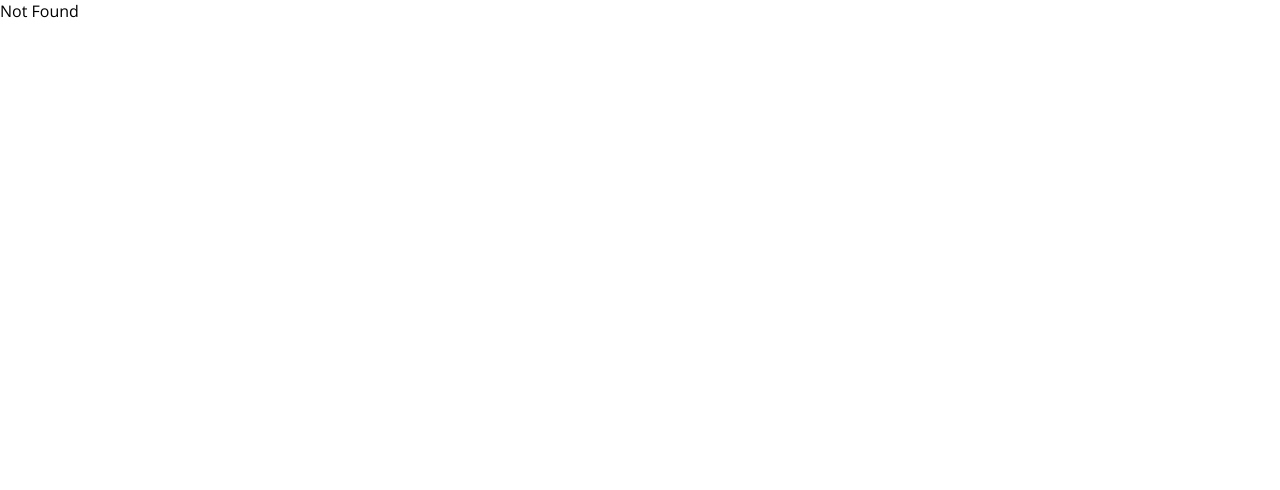
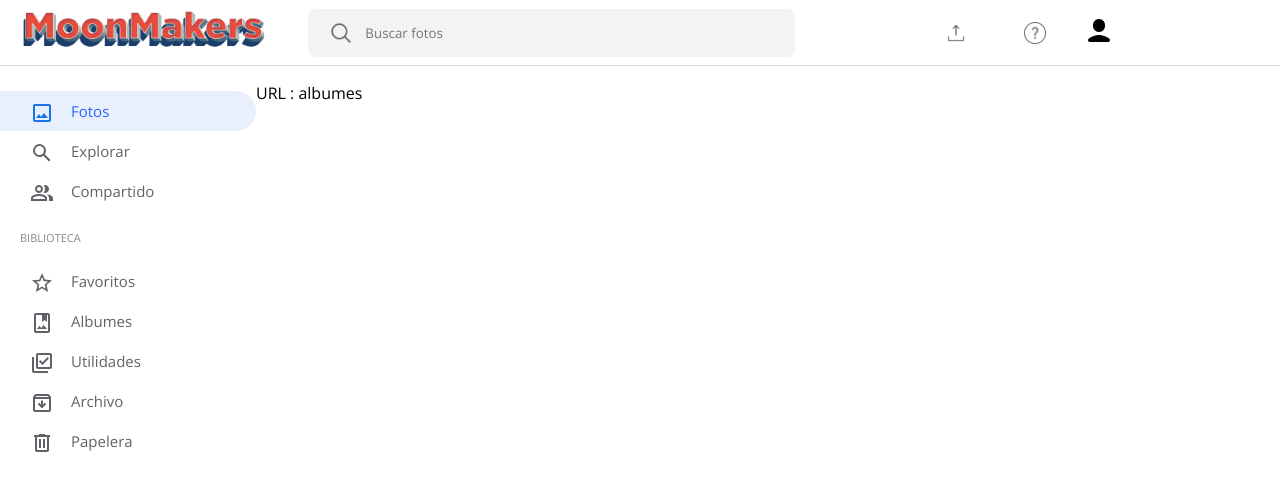
Before and after one commit to Diego-Luna/moonmakers-photos, a React app: page /photos/albumes in a window 1280 px wide. Shown: the top 490 px of the page. Built offline with nearby package versions, Linux system fonts and the light colour scheme.

Commit message:
add url de botones y estutura en el estado

```diff
--- a/src/State/index.js
+++ b/src/State/index.js
@@ -14,9 +14,18 @@ function StateProvider(props) {
 
   // Estado de los botones del sup menu de photos
   const [stateBotons, setStateBotons] = React.useState({
-    fotos: true,
-    explorar: false,
-    compartido: false,
+    fotos: {
+      value: true,
+      alldata: [],
+    },
+    explorar: {
+      value: false,
+      data: [],
+    },
+    compartido: {
+      value: false,
+      data: [],
+    },
     favoritos: {
       value: false,
       listFavoritos: [],
@@ -25,7 +34,10 @@ function StateProvider(props) {
       value: false,
       listAlbumes: [],
     },
-    utilidades: false,
+    utilidades: {
+      value: false,
+      data: [],
+    },
     archivo: {
       value: false,
       listArchivo: [],
@@ -37,26 +49,36 @@ function StateProvider(props) {
   });
 
   const ChangeValueBotonsOnOff = (value) => {
-    console.log("click");
-
     if (value === "fotos" && stateBotons.fotos === false) {
       console.log("en el if de fotos");
       setStateBotons({
-        fotos: true,
-        explorar: false,
-        compartido: false,
+        fotos: {
+          value: true,
+          alldata: stateBotons.fotos.alldata,
+        },
+        explorar: {
+          value: false,
+          data: stateBotons.explorar.data,
+        },
+        compartido: {
+          value: false,
+          data: stateBotons.compartido.data,
+        },
         favoritos: {
           value: false,
-          listFavoritos: stateBotons.favoritos.data,
+          listFavoritos: stateBotons.favoritos.listFavoritos,
         },
         albumes: {
           value: false,
-          listAlbumes: stateBotons.albumes.data,
+          listAlbumes: stateBotons.albumes.listAlbumes,
         },
-        utilidades: false,
+        utilidades: {
+          value: false,
+          data: stateBotons.utilidades.data,
+        },
         archivo: {
           value: false,
-          listArchivo: stateBotons.archivo.value,
+          listArchivo: stateBotons.archivo.listArchivo,
         },
         papelera: {
           value: false,
@@ -69,21 +91,33 @@ function StateProvider(props) {
       console.log("en el if de explorar");
 
       setStateBotons({
-        fotos: false,
-        explorar: true,
-        compartido: false,
+        fotos: {
+          value: false,
+          alldata: stateBotons.fotos.alldata,
+        },
+        explorar: {
+          value: true,
+          data: stateBotons.explorar.data,
+        },
+        compartido: {
+          value: false,
+          data: stateBotons.compartido.data,
+        },
         favoritos: {
           value: false,
-          listFavoritos: stateBotons.favoritos.data,
+          listFavoritos: stateBotons.favoritos.listFavoritos,
         },
         albumes: {
           value: false,
-          listAlbumes: stateBotons.albumes.data,
+          listAlbumes: stateBotons.albumes.listAlbumes,
         },
-        utilidades: false,
+        utilidades: {
+          value: false,
+          data: stateBotons.utilidades.data,
+        },
         archivo: {
           value: false,
-          listArchivo: stateBotons.archivo.value,
+          listArchivo: stateBotons.archivo.listArchivo,
         },
         papelera: {
           value: false,
@@ -95,21 +129,33 @@ function StateProvider(props) {
       console.log("en el if de compartido");
 
       setStateBotons({
-        fotos: false,
-        explorar: false,
-        compartido: true,
+        fotos: {
+          value: false,
+          alldata: stateBotons.fotos.alldata,
+        },
+        explorar: {
+          value: false,
+          data: stateBotons.explorar.data,
+        },
+        compartido: {
+          value: true,
+          data: stateBotons.compartido.data,
+        },
         favoritos: {
           value: false,
-          listFavoritos: stateBotons.favoritos.data,
+          listFavoritos: stateBotons.favoritos.listFavoritos,
         },
         albumes: {
           value: false,
-          listAlbumes: stateBotons.albumes.data,
+          listAlbumes: stateBotons.albumes.listAlbumes,
         },
-        utilidades: false,
+        utilidades: {
+          value: false,
+          data: stateBotons.utilidades.data,
+        },
         archivo: {
           value: false,
-          listArchivo: stateBotons.archivo.value,
+          listArchivo: stateBotons.archivo.listArchivo,
         },
         papelera: {
           value: false,
@@ -121,21 +167,33 @@ function StateProvider(props) {
       console.log("en el if de favoritos");
 
       setStateBotons({
-        fotos: false,
-        explorar: false,
-        compartido: false,
+        fotos: {
+          value: false,
+          alldata: stateBotons.fotos.alldata,
+        },
+        explorar: {
+          value: false,
+          data: stateBotons.explorar.data,
+        },
+        compartido: {
+          value: false,
+          data: stateBotons.compartido.data,
+        },
         favoritos: {
           value: true,
-          listFavoritos: stateBotons.favoritos.data,
+          listFavoritos: stateBotons.favoritos.listFavoritos,
         },
         albumes: {
           value: false,
-          listAlbumes: stateBotons.albumes.data,
+          listAlbumes: stateBotons.albumes.listAlbumes,
         },
-        utilidades: false,
+        utilidades: {
+          value: false,
+          data: stateBotons.utilidades.data,
+        },
         archivo: {
           value: false,
-          listArchivo: stateBotons.archivo.value,
+          listArchivo: stateBotons.archivo.listArchivo,
         },
         papelera: {
           value: false,
@@ -147,21 +205,33 @@ function StateProvider(props) {
       console.log("en el if de albumes");
 
       setStateBotons({
-        fotos: false,
-        explorar: false,
-        compartido: false,
+        fotos: {
+          value: false,
+          alldata: stateBotons.fotos.alldata,
+        },
+        explorar: {
+          value: false,
+          data: stateBotons.explorar.data,
+        },
+        compartido: {
+          value: false,
+          data: stateBotons.compartido.data,
+        },
         favoritos: {
           value: false,
-          listFavoritos: stateBotons.favoritos.data,
+          listFavoritos: stateBotons.favoritos.listFavoritos,
         },
         albumes: {
           value: true,
-          listAlbumes: stateBotons.albumes.data,
+          listAlbumes: stateBotons.albumes.listAlbumes,
         },
-        utilidades: false,
+        utilidades: {
+          value: false,
+          data: stateBotons.utilidades.data,
+        },
         archivo: {
           value: false,
-          listArchivo: stateBotons.archivo.value,
+          listArchivo: stateBotons.archivo.listArchivo,
         },
         papelera: {
           value: false,
@@ -173,21 +243,33 @@ function StateProvider(props) {
       console.log("en el if de utilidades");
 
       setStateBotons({
-        fotos: false,
-        explorar: false,
-        compartido: false,
+        fotos: {
+          value: false,
+          alldata: stateBotons.fotos.alldata,
+        },
+        explorar: {
+          value: false,
+          data: stateBotons.explorar.data,
+        },
+        compartido: {
+          value: false,
+          data: stateBotons.compartido.data,
+        },
         favoritos: {
           value: false,
-          listFavoritos: stateBotons.favoritos.data,
+          listFavoritos: stateBotons.favoritos.listFavoritos,
         },
         albumes: {
           value: false,
-          listAlbumes: stateBotons.albumes.data,
+          listAlbumes: stateBotons.albumes.listAlbumes,
         },
-        utilidades: true,
+        utilidades: {
+          value: true,
+          data: stateBotons.utilidades.data,
+        },
         archivo: {
           value: false,
-          listArchivo: stateBotons.archivo.value,
+          listArchivo: stateBotons.archivo.listArchivo,
         },
         papelera: {
           value: false,
@@ -199,21 +281,33 @@ function StateProvider(props) {
       console.log("en el if de archivo");
 
       setStateBotons({
-        fotos: false,
-        explorar: false,
-        compartido: false,
+        fotos: {
+          value: false,
+          alldata: stateBotons.fotos.alldata,
+        },
+        explorar: {
+          value: false,
+          data: stateBotons.explorar.data,
+        },
+        compartido: {
+          value: false,
+          data: stateBotons.compartido.data,
+        },
         favoritos: {
           value: false,
-          listFavoritos: stateBotons.favoritos.data,
+          listFavoritos: stateBotons.favoritos.listFavoritos,
         },
         albumes: {
           value: false,
-          listAlbumes: stateBotons.albumes.data,
+          listAlbumes: stateBotons.albumes.listAlbumes,
         },
-        utilidades: false,
+        utilidades: {
+          value: false,
+          data: stateBotons.utilidades.data,
+        },
         archivo: {
           value: true,
-          listArchivo: stateBotons.archivo.value,
+          listArchivo: stateBotons.archivo.listArchivo,
         },
         papelera: {
           value: false,
@@ -225,21 +319,33 @@ function StateProvider(props) {
       console.log("en el if de papelera");
 
       setStateBotons({
-        fotos: false,
-        explorar: false,
-        compartido: false,
+        fotos: {
+          value: false,
+          alldata: stateBotons.fotos.alldata,
+        },
+        explorar: {
+          value: false,
+          data: stateBotons.explorar.data,
+        },
+        compartido: {
+          value: false,
+          data: stateBotons.compartido.data,
+        },
         favoritos: {
           value: false,
-          listFavoritos: stateBotons.favoritos.data,
+          listFavoritos: stateBotons.favoritos.listFavoritos,
         },
         albumes: {
           value: false,
-          listAlbumes: stateBotons.albumes.data,
+          listAlbumes: stateBotons.albumes.listAlbumes,
         },
-        utilidades: false,
+        utilidades: {
+          value: false,
+          data: stateBotons.utilidades.data,
+        },
         archivo: {
           value: false,
-          listArchivo: stateBotons.archivo.value,
+          listArchivo: stateBotons.archivo.listArchivo,
         },
         papelera: {
           value: true,
--- a/src/components/General/Buttons/BotomStateGray.js
+++ b/src/components/General/Buttons/BotomStateGray.js
@@ -1,4 +1,5 @@
 import React from "react";
+import { Link } from "react-router-dom";
 
 // importamos neustro contexto
 import { StateContex } from "../../../state";
@@ -17,15 +18,21 @@ function BotomStateGray({
   const { ChangeValueBotonsOnOff } = React.useContext(StateContex);
 
   return (
+    <Link
+      to={`${
+        (stateReference === "fotos") ? "/photos/" : `/photos/${stateReference}`
+      }`}
+    >
       <button
         onClick={() => ChangeValueBotonsOnOff(stateReference)}
         className={`BotomStateGray  ${varState ? "botonOn" : "botonOff"}`}
       >
         <figure className="icon-container-h icon-container-menu">
-        {children} {/* <img src={icon} alt={alt} /> */}
+          {children}
         </figure>
         {text}
       </button>
+    </Link>
   );
 }
 
--- a/src/components/Langind/index.js
+++ b/src/components/Langind/index.js
@@ -18,7 +18,7 @@ function LangindUI() {
           <h1>
             El hogar de tus <br /> recuerdos
           </h1>
-          <BotomBlue url="/photos" text="Ir a MoonMakers Fotos" />
+          <BotomBlue url="/photos/" text="Ir a MoonMakers Fotos" />
         </div>
       </section>
 
@@ -121,7 +121,7 @@ function LangindUI() {
           <h2>
             Saca el máximo partido de tus recuerdos <br /> con Google Fotos
           </h2>
-          <BotomBlue url="/photos" text="Ir a MoonMakers Fotos" />
+          <BotomBlue url="/photos/" text="Ir a MoonMakers Fotos" />
         </div>
       </section>
     </React.Fragment>
--- a/src/components/Menu/index.js
+++ b/src/components/Menu/index.js
@@ -12,7 +12,7 @@ import BotomBlue from "../General/Buttons/BotomBlue";
 function Menu({ enPhotos }) {
   const URLLogo = () => {
     if (enPhotos) {
-      return "/photos";
+      return "/photos/";
     } else {
       return "/";
     }
@@ -35,7 +35,7 @@ function Menu({ enPhotos }) {
         <div className="button-containe">
           <BotomBlue
             className="user--container"
-            url="/photos"
+            url="/photos/"
             text="Ir a MoonMakers Fotos"
           />
         </div>
--- a/src/components/MenuFotos.js
+++ b/src/components/MenuFotos.js
@@ -11,20 +11,18 @@ function MenuFotos() {
   //  pasamos a nuestro react hook el contexto de nuestra aplicacion
   const { stateBotons } = React.useContext(StateContex);
 
-  console.log("stateBotons: ", stateBotons);
-
   return (
     <div className="menuFotos">
       <div className="menuFotos-elements">
         <BotomStateGray
-          varState={stateBotons.fotos}
+          varState={stateBotons.fotos.value}
           stateReference={"fotos"}
           text="Fotos"
         >
           <svg
             width="24px"
             height="24px"
-            className={` ${stateBotons.fotos ? "svg-blue" : "svg-gray"} `}
+            className={` ${stateBotons.fotos.value ? "svg-blue" : "svg-gray"} `}
             viewBox="0 0 24 24"
           >
             <path d="M19 3H5c-1.1 0-2 .9-2 2v14c0 1.1.9 2 2 2h14c1.1 0 2-.9 2-2V5c0-1.1-.9-2-2-2zm0 16H5V5h14v14zm-5-7l-3 3.72L9 13l-3 4h12l-4-5z"></path>
@@ -32,14 +30,14 @@ function MenuFotos() {
         </BotomStateGray>
 
         <BotomStateGray
-          varState={stateBotons.explorar}
+          varState={stateBotons.explorar.value}
           stateReference={"explorar"}
           text="Explorar"
         >
           <svg
             width="24px"
             height="24px"
-            className={` ${stateBotons.explorar ? "svg-blue" : "svg-gray"} `}
+            className={` ${stateBotons.explorar.value ? "svg-blue" : "svg-gray"} `}
             viewBox="0 0 24 24"
           >
             <path d="M20.49 19l-5.73-5.73C15.53 12.2 16 10.91 16 9.5A6.5 6.5 0 1 0 9.5 16c1.41 0 2.7-.47 3.77-1.24L19 20.49 20.49 19zM5 9.5C5 7.01 7.01 5 9.5 5S14 7.01 14 9.5 11.99 14 9.5 14 5 11.99 5 9.5z"></path>
@@ -47,14 +45,14 @@ function MenuFotos() {
         </BotomStateGray>
 
         <BotomStateGray
-          varState={stateBotons.compartido}
+          varState={stateBotons.compartido.value}
           stateReference={"compartido"}
           text="Compartido"
         >
           <svg
             width="24px"
             height="24px"
-            className={` ${stateBotons.compartido ? "svg-blue" : "svg-gray"} `}
+            className={` ${stateBotons.compartido.value ? "svg-blue" : "svg-gray"} `}
             viewBox="0 0 24 24"
           >
             <path d="M15 8c0-1.42-.5-2.73-1.33-3.76.42-.14.86-.24 1.33-.24 2.21 0 4 1.79 4 4s-1.79 4-4 4c-.43 0-.84-.09-1.23-.21-.03-.01-.06-.02-.1-.03A5.98 5.98 0 0 0 15 8zm1.66 5.13C18.03 14.06 19 15.32 19 17v3h4v-3c0-2.18-3.58-3.47-6.34-3.87zM9 6c-1.1 0-2 .9-2 2s.9 2 2 2 2-.9 2-2-.9-2-2-2m0 9c-2.7 0-5.8 1.29-6 2.01V18h12v-1c-.2-.71-3.3-2-6-2M9 4c2.21 0 4 1.79 4 4s-1.79 4-4 4-4-1.79-4-4 1.79-4 4-4zm0 9c2.67 0 8 1.34 8 4v3H1v-3c0-2.66 5.33-4 8-4z"></path>
@@ -96,14 +94,14 @@ function MenuFotos() {
         </BotomStateGray>
 
         <BotomStateGray
-          varState={stateBotons.utilidades}
+          varState={stateBotons.utilidades.value}
           stateReference={"utilidades"}
           text="Utilidades"
         >
           <svg
             width="24px"
             height="24px"
-            className={` ${stateBotons.utilidades ? "svg-blue" : "svg-gray"} `}
+            className={` ${stateBotons.utilidades.value ? "svg-blue" : "svg-gray"} `}
             viewBox="0 0 24 24"
           >
             <path d="M20 4v12H8V4h12m0-2H8c-1.1 0-2 .9-2 2v12c0 1.1.9 2 2 2h12c1.1 0 2-.9 2-2V4c0-1.1-.9-2-2-2zm-7.53 12L9 10.5l1.4-1.41 2.07 2.08L17.6 6 19 7.41 12.47 14zM4 6H2v14c0 1.1.9 2 2 2h14v-2H4V6z"></path>
--- a/src/containers/Photos.jsx
+++ b/src/containers/Photos.jsx
@@ -2,13 +2,21 @@ import React from "react";
 import Menu from "../components/Menu";
 import MenuFotos from "../components/MenuFotos";
 
+import { useParams } from 'react-router-dom'
+
+
 function Photos() {
+  const { name } = useParams();
+  console.log("url: ", name);
+
   return (
     <div>
       <Menu enPhotos={true} />
       <div className="container-fotos">
         <MenuFotos />
-        <div style={{width: "80%"}} ></div>
+        <div style={{ width: "80%" }}>
+          <p>URL : {name}</p>
+        </div>
       </div>
     </div>
   );
--- a/src/routes/App.js
+++ b/src/routes/App.js
@@ -13,6 +13,7 @@ function App() {
         <Route exact path="/" component={About} />
         <Route exact path="/login" component={Login} />
         <Route exact path="/photos" component={Photos} />
+        <Route path="/photos/:name" component={Photos} />
         <Route component={NotFound} />
       </Switch>
     </BrowserRouter>
```
Lines whose indentation alone changed are shown as unchanged.
